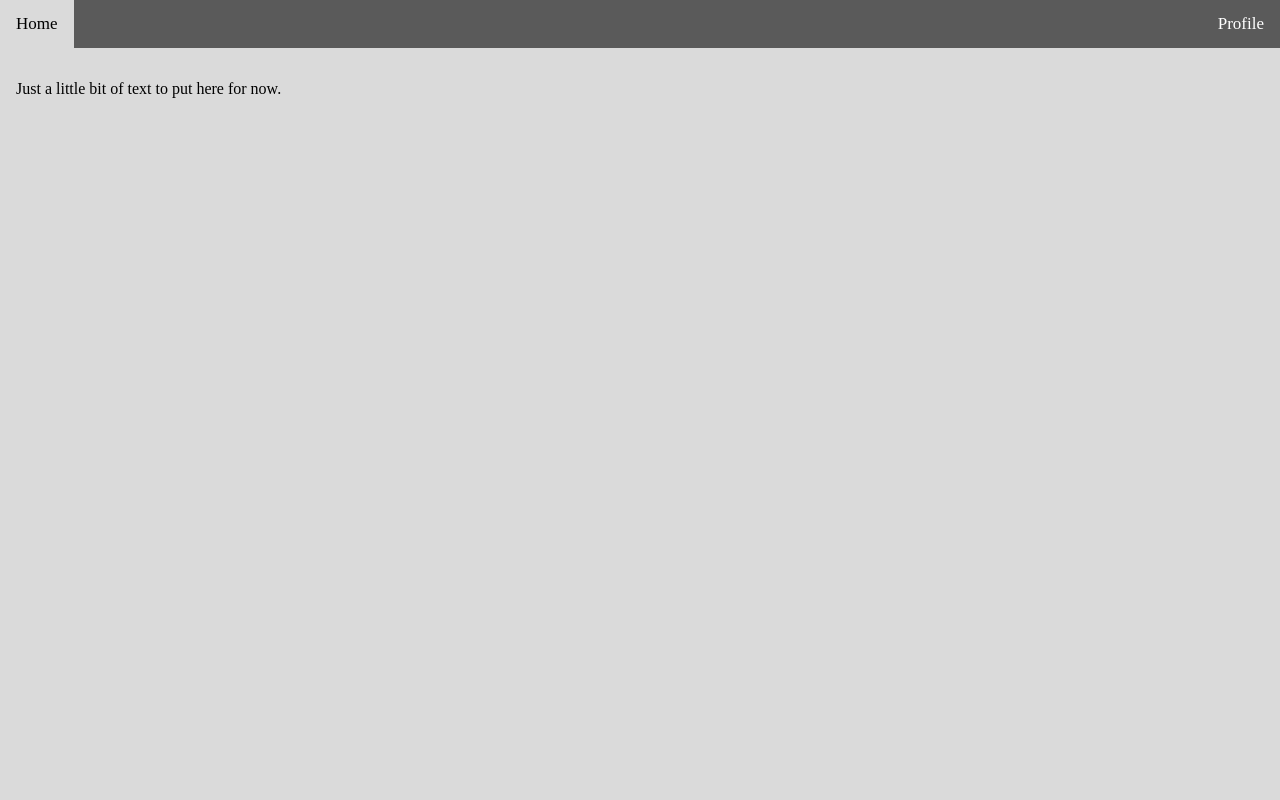
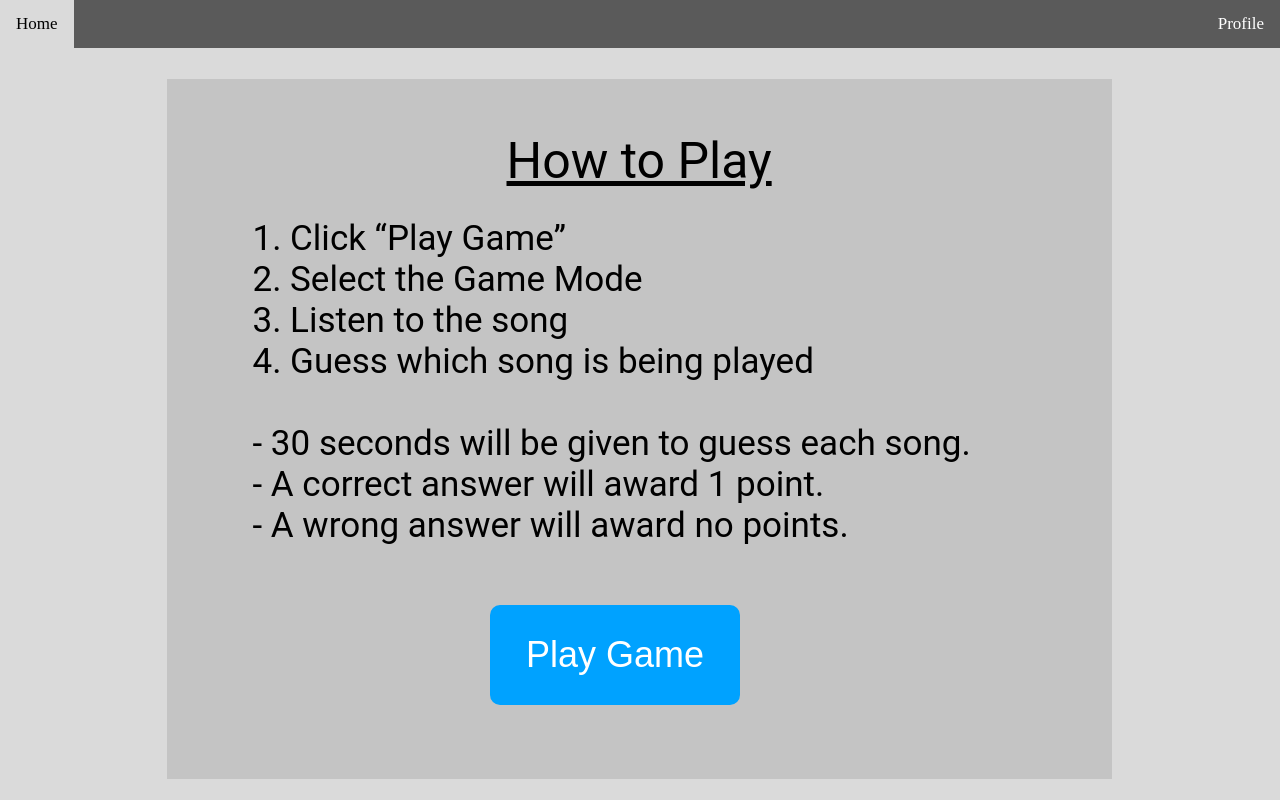
Before and after one commit to gytanzo/MusicalChairs, a Flask app: page /help.html in a window 1280 px wide. Run offline with Flask 2, Linux system fonts and the light colour scheme.

Commit message:
#32: Edited How to Play page to include instructions and a button to play game.

```diff
--- a/templates/help.html
+++ b/templates/help.html
@@ -34,6 +34,75 @@
                 padding: 16px;
                 margin-top: 30px;
             }
+
+            .button {
+                border: none;
+                display: block;
+                font-size: 36px;
+                margin: 0 auto;
+                cursor: pointer;
+                transition-duration: 0.4s;
+                border-radius: 10px;
+                height: 100px;
+                width: 250px;
+            }
+
+            .play_button {
+                background-color: rgb(0, 162, 255);
+                color: white;
+                position:absolute;
+                left: calc(50% - 300px/2 + 0.5px);
+                top: calc(50% - 375px/2 + 364px);
+            }
+
+            .play_button:hover {
+                background-color: rgb(49, 179, 255);
+                color: white;
+            }
+
+
+            /* Gray rectangle on How to Play page */
+            .helpbackground {
+                position: absolute;
+                width: 945px;
+                height: 700px;
+                left: calc(50% - 945px/2 - 0.5px);
+                top: calc(50% - 700px/2 + 28.5px);
+                background: #C4C4C4;
+            }
+            /* How to Play */
+            .helpHowtoPlayTitle{
+                position: absolute;
+                width: 266px;
+                height: 59px;
+                left: calc(50% - 266px / 2);
+                top: calc(50% - 59px / 2 - 267.5px);
+                font-family: Roboto;
+                font-style: normal;
+                font-weight: normal;
+                font-size: 50px;
+                line-height: 59px;
+                /* identical to box height */
+                text-decoration-line: underline;
+                color: #000000;
+            }
+
+
+            /* Click “Play” Select the Game Mode Listen to the song Guess which song is being played 30 seconds will be given to guess each song. A correct answer will award 1 point. A wrong answer will award no points. */
+
+            .helpPageText {
+                position: absolute;
+                width: 774px;
+                height: 405px;
+                left: calc(50% - 774px / 2);
+                top: calc(50% - 405px / 2 - 8.5px);
+                font-family: Roboto;
+                font-style: normal;
+                font-weight: normal;
+                font-size: 35px;
+                line-height: 41px;
+                color: #000000;
+            }
         </style>
     </head>
 
@@ -43,9 +112,25 @@
             <a href="profile.html" style="text-decoration: none; float: right;">Profile</a>
         </div>
         <div class="main">
-            <p>
-                Just a little bit of text to put here for now.
-            </p>
+            <div class="helpbackground">
+                <span class="helpHowtoPlayTitle">
+                    How to Play</span>
+                <br>
+                <span class="helpPageText">
+                    1. Click &ldquo;Play Game&rdquo;<br>
+                    2. Select the Game Mode<br>
+                    3. Listen to the song<br>
+                    4. Guess which song is being played<br>
+                    <br>
+                    - 30 seconds will be given to guess each song.<br>
+                    - A correct answer will award 1 point.<br>
+                    - A wrong answer will award no points.<br>
+                </span>
+
+                <a href="game.html" style="text-decoration: none;"> <!-- game2.html is the other page for the game screen that is not from Figma -->
+                    <button class="button play_button">Play Game</button>
+                </a>
+            </div>
         </div>
     </body>
 
--- a/templates/index.html
+++ b/templates/index.html
@@ -65,7 +65,7 @@
             }
 
             .play_button {
-                background-color: rgba(0, 162, 255);
+                background-color: rgb(0, 162, 255);
                 color: white;
             }
 
@@ -82,7 +82,7 @@
             <a href="profile.html" style="text-decoration: none; float: right;">Profile</a>
         </div>
         <div class="logo">
-            <img src="../images/logo.jpg" alt="Musical Chairs Logo" style="border-radius: 50%; width: 300px; position: absolute; margin: 10px;">
+            <img src="../static/images/logo.jpg" alt="Musical Chairs Logo" style="border-radius: 50%; width: 300px; position: absolute; margin: 10px;">
         </div>
         <div class="main">
             <a href="help.html" style="text-decoration: none;">
```
Also changed, not shown: static/game.css (line endings or trailing spaces), static/images/logo.jpg (renamed from images/logo.jpg).
